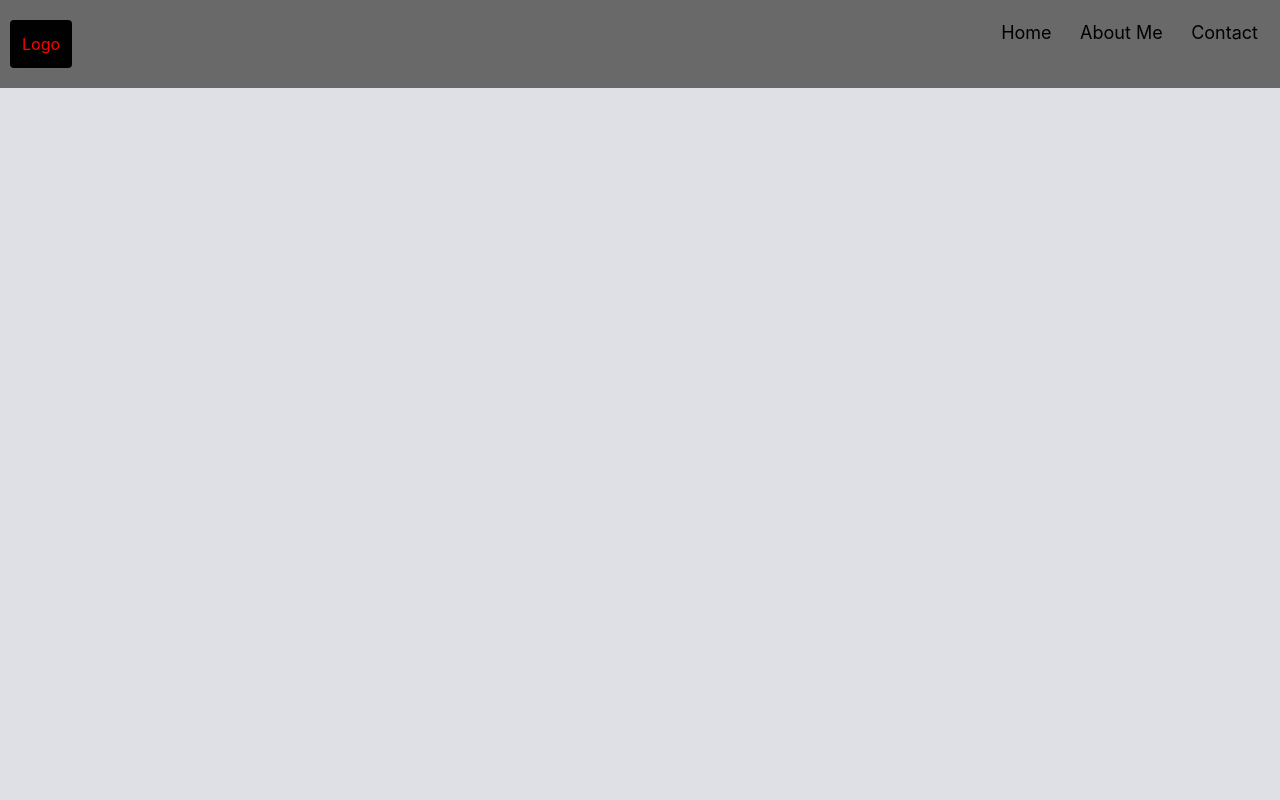
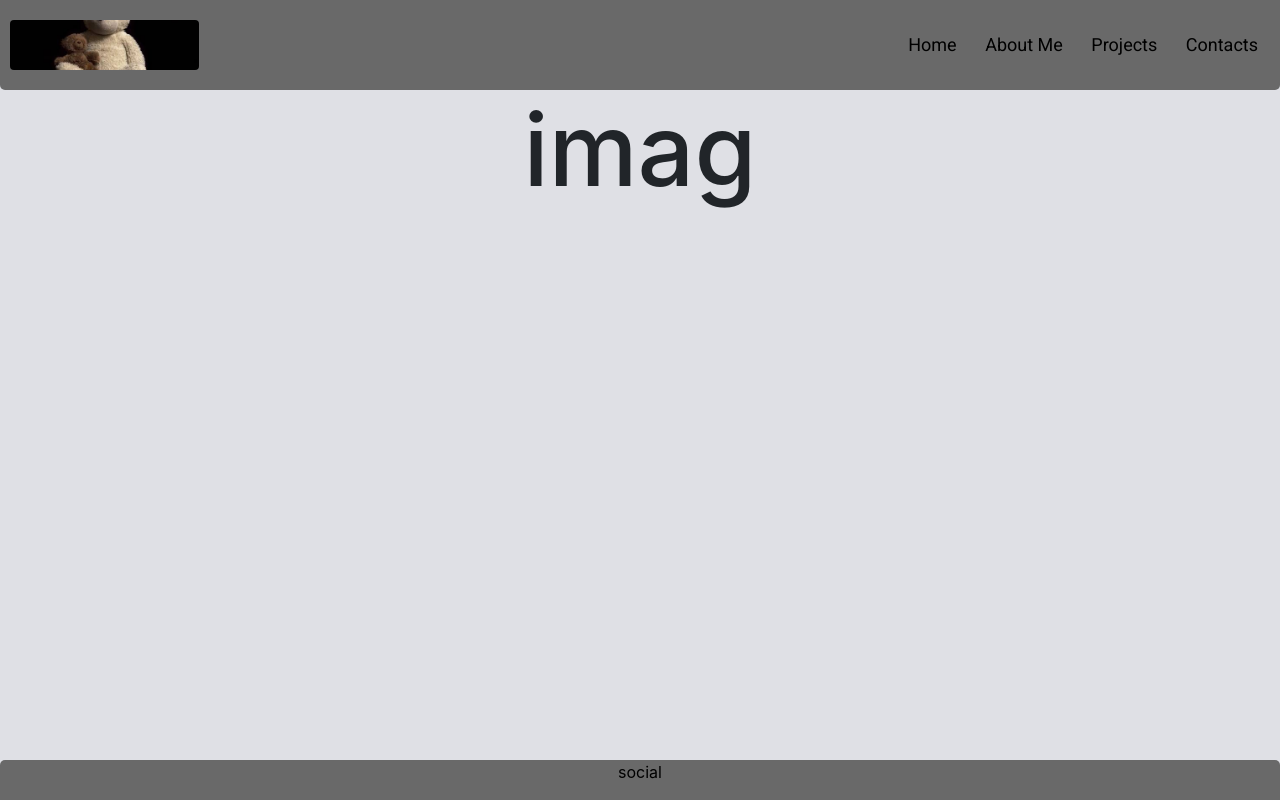
Before and after one commit to Code-Institute-Submissions/First_Milestone-My_CV, a plain HTML site: page index.html in a window 1280 px wide. Drawn offline with nearby package versions, Linux system fonts and the light colour scheme.

Commit message:
Work in progress

```diff
--- a/assets/css/style.css
+++ b/assets/css/style.css
@@ -1,6 +1,6 @@
 @import url('https://fonts.googleapis.com/css2?family=Balsamiq+Sans&family=Roboto&display=swap');
 
-/*--------------------------------------------Colors */
+/*-----------------------------------------------Colors */
 
 body {
     background-color: #dfe0e5;
@@ -12,35 +12,52 @@ header {
     overflow: hidden;
 }
 
-/*--------------------------------------------Header */
+footer {
+    background-color: #696969;
+}
+
+/*-----------------------------------------------Header */
 
 header {
     padding: 20px 10px;
+    border-bottom-left-radius: 5px;
+    border-bottom-right-radius: 5px;
 }
 
 .logo {
     background: url(../images/bear_background.jpg);
+    background-position: center;
+    background-size: cover;
+    width: 15%;
+    height: 50px;
     float: left;
     color: red;
     text-align: center;
     padding: 12px;
     border-radius: 4px;
-    max-width: 250px;
-    max-height: 250px;
 }
 
 .header-right a {
+    font-family: "Roboto", sans-serif;
     color: black;
     text-align: center;
     padding: 12px;
     text-decoration: none;
     font-size: 18px;
-     line-height: 25px;
+    line-height: 50px;
     border-radius: 4px;
+}
+
+.header-right a:hover {
+    background-color: #dfe0e5;
 }
 
 .header-right {
    float: right;
+}
+
+.header a:hover {
+  background-color: #dfe0e5;
 }
 
 @media screen and (max-width: 500px) {
@@ -53,3 +70,27 @@ header {
     float: none;
   }
 }
+
+/*-----------------------------------------------Section */
+
+.style {
+    font-size: 100px;
+    text-align: center;
+    position: fixed;
+    width: 100%;
+    left: 0;
+}
+
+
+/*-----------------------------------------------Footer */
+
+.footer {
+  position: fixed;
+  left: 0;
+  bottom: 0;
+  width: 100%;
+  color: black;
+  text-align: center;
+  border-top-left-radius: 5px;
+  border-top-right-radius: 5px;
+}
--- a/index.html
+++ b/index.html
@@ -13,20 +13,26 @@
      <header>
         <div>
                <a href="index.html" class="logo">
-               Logo
+
                </a>
             <div class="header-right">
                 <a class="active" href="home">Home</a>
                 <a href="aboutme">About Me</a>
-                <a href="contact">Contact</a>
+                <a href="projects">Projects</a>
+                <a href="contacts">Contacts</a>
             </div>
         </div>
      </header>
      <section>
+        <h1 class="style">
+        imag
+        </h1>
 
      </section>
-     <footer>
-
+     <footer class="footer">
+         <p>
+         social
+         </p>
      </footer>
 </body>
 </html>
```
Lines whose indentation alone changed are shown as unchanged.
